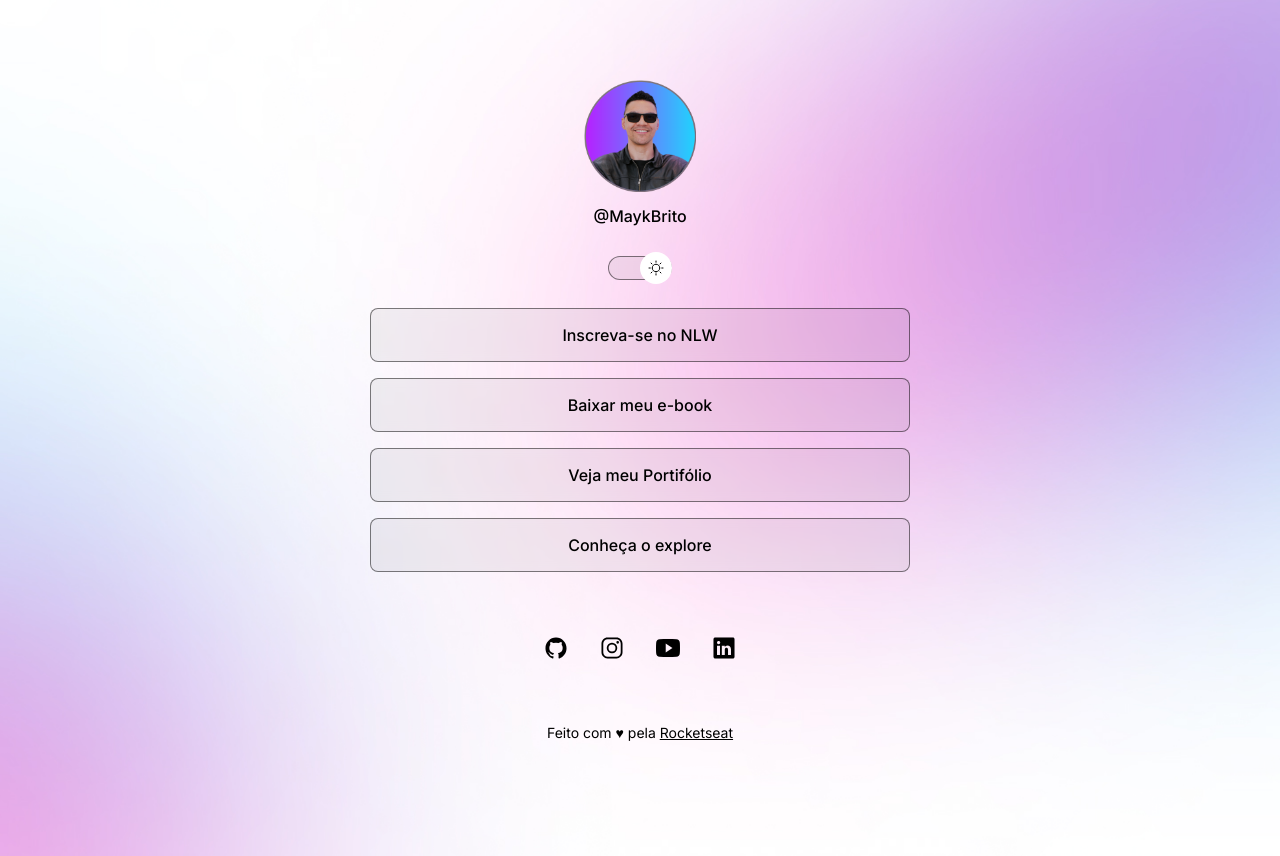
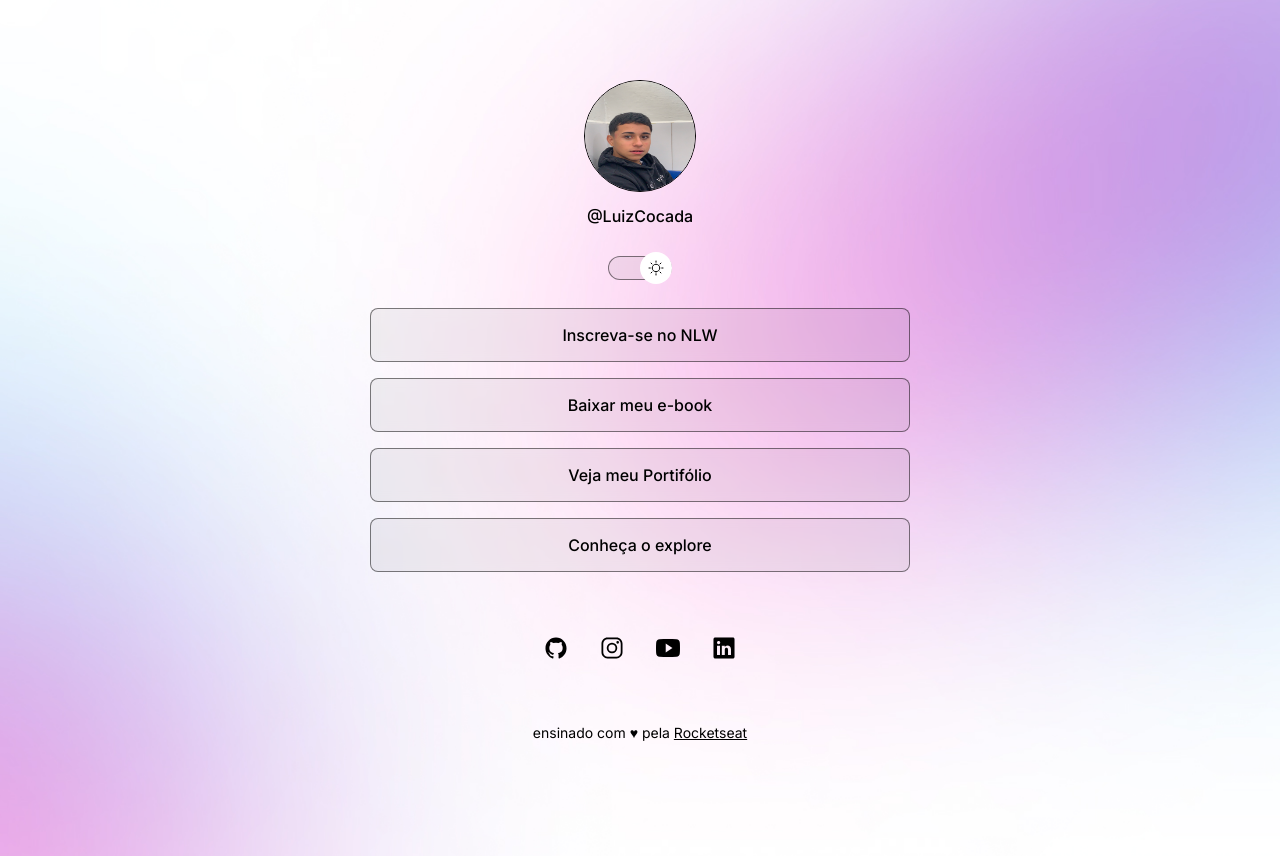
Before and after one commit to LuizCocada/1-project, a plain HTML site: page index.html in a window 1280 px wide. Both pictures are taken after a click on the element 640 px from the left and 267 px from the top of the page. Drawn offline with nearby package versions, Linux system fonts and the light colour scheme.

Commit message:
Alteraçoes-avatar-cores

```diff
--- a/index.html
+++ b/index.html
@@ -16,8 +16,8 @@
   <body>
     <div id="container">
       <div id="profile">
-        <img src="./assets/avatar.png" alt="" />
-        <p>@MaykBrito</p>
+        <img src="./assets-luiz/Avatar-Luiz.jpg" alt="" />
+        <p>@LuizCocada</p>
       </div>
       <div id="switch" onclick="ToggleMode()">
         <button></button>
@@ -44,7 +44,7 @@
         </a>
       </div>
       <footer>
-        Feito com ♥ pela
+        ensinado com ♥ pela
         <a
           href="https://app.rocketseat.com.br/discover/course/devlinks/avancando-o-html-e-css/criando-o-rodape"
           target="_blank"
--- a/script.js
+++ b/script.js
@@ -5,8 +5,8 @@ function ToggleMode() {
   const img = document.querySelector("#profile img")
 
   if (html.classList.contains("light")) {
-    img.setAttribute('src', './assets/avatar-light.png')
+    img.setAttribute("src", "./assets-luiz/avatar-luiz-light.jpg")
   } else {
-    img.setAttribute('src', './assets/avatar.png')
+    img.setAttribute("src", "./assets-luiz/avatar-luiz.jpg")
   }
 }
--- a/style.css
+++ b/style.css
@@ -19,7 +19,7 @@
   --bg-url: url(./assets/bg-mobile-light.jpg);
   --stroke-color: rgba(0, 0, 0, 0.5);
   --surface-color: rgba(0, 0, 0, 0.05);
-  --surface-color-hover: rgba(0, 0, 0, 0.02);
+  --surface-color-hover: rgba(0, 0, 0, 0.1);
   --highlight-color: rgba(0, 0, 0, 0.1);
   --switch-bg-url: url(./assets/sun.svg);
 }
@@ -51,6 +51,9 @@ body * {
 
 #profile img {
   width: 112px;
+  height: 112px;
+  border-radius: 50%;
+  border: solid 1px black;
 }
 
 #profile p {
```
Also changed, not shown: assets-luiz/Avatar-luiz-light.jpg (added), assets-luiz/Avatar-luiz.jpg (added), 2 other files.
